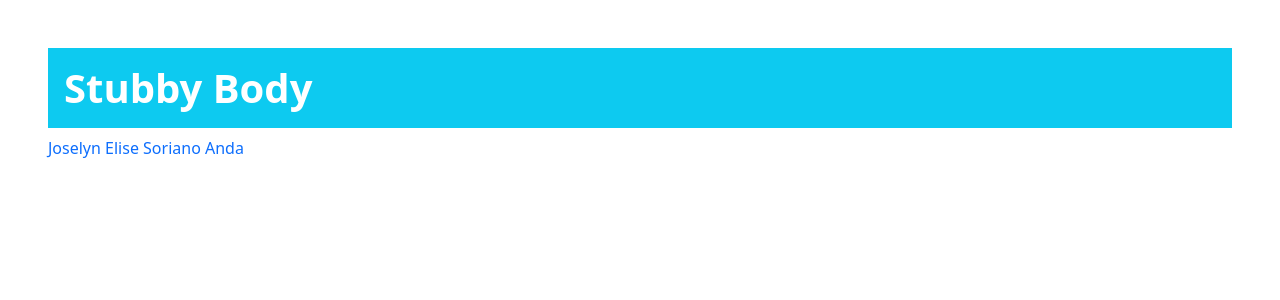
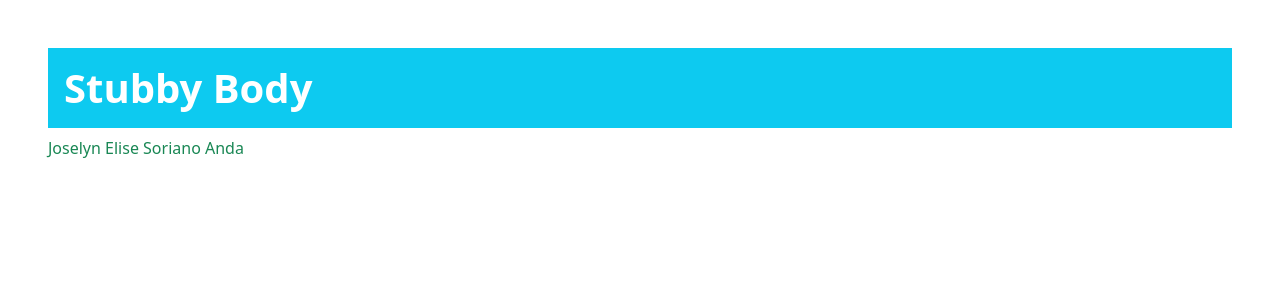
Before and after one commit to jesa06/andaflask, a Flask app: page /stub/ in a window 1280 px wide. Shown: the part 66-366 px from the top of the page. Run offline with Flask 2, Linux system fonts and the light colour scheme.

Commit message:
reference code (comment)

```diff
--- a/templates/stub.html
+++ b/templates/stub.html
@@ -10,7 +10,8 @@
 
     <div class="px-5 py-5 mx-auto">
         <h1 class="p-3 mb-2 bg-info text-white"><strong>Stubby Body</strong></h1>
-        <p class="text-primary">Joselyn Elise Soriano Anda</p>
+        <!--Got this code from https://getbootstrap.com/docs/4.0/utilities/colors/-->
+        <p class="text-success">Joselyn Elise Soriano Anda</p>
     </div>
 {% endblock %}
 
```
